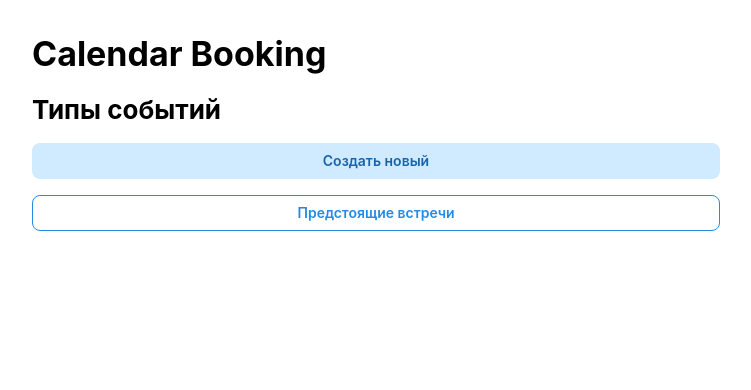
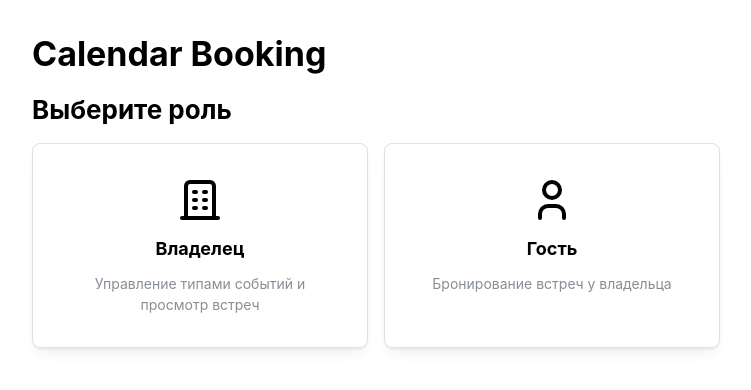
Before and after one commit to solyutor/ai-for-developers-project-386, a React (Vite) app in the folder frontend/: page / in a window 1280 px wide. Shown: the top 390 px of the page, without its empty margins (264-1015 px from the left). Built offline with nearby package versions, Linux system fonts and the light colour scheme.

Commit message:
Added owner/guest routing from the start page

```diff
--- a/frontend/src/App.tsx
+++ b/frontend/src/App.tsx
@@ -1,9 +1,9 @@
 import { MantineProvider, Container, Title, Stack } from '@mantine/core'
 import { BrowserRouter, Routes, Route, Link } from 'react-router-dom'
 import { EventTypeFormPage } from './pages/EventTypeFormPage'
-import { EventTypesListPage } from './pages/EventTypesListPage'
 import { OwnerBookingsPage } from './pages/OwnerBookingsPage'
 import { GuestEventTypesPage } from './pages/GuestEventTypesPage'
+import { RoleSelectPage } from './pages/RoleSelectPage'
 
 function App() {
   return (
@@ -17,7 +17,7 @@ function App() {
               </Link>
             </Title>
             <Routes>
-              <Route path="/" element={<EventTypesListPage />} />
+              <Route path="/" element={<RoleSelectPage />} />
               <Route path="/admin/event-types/new" element={<EventTypeFormPage />} />
               <Route path="/admin/bookings" element={<OwnerBookingsPage />} />
               <Route path="/guest/event-types" element={<GuestEventTypesPage />} />
--- /dev/null
+++ b/frontend/src/pages/RoleSelectPage.tsx
@@ -0,0 +1,85 @@
+import { useState } from 'react'
+import { Title, Text, Card, SimpleGrid, Button, Stack, TextInput } from '@mantine/core'
+import { IconBuilding, IconUser } from '@tabler/icons-react'
+import { useNavigate } from 'react-router-dom'
+
+export function RoleSelectPage() {
+  const navigate = useNavigate()
+  const [email, setEmail] = useState('')
+  const [showEmail, setShowEmail] = useState(false)
+
+  const isValidEmail = email.trim().includes('@')
+
+  function handleOwnerClick() {
+    navigate('/admin/bookings')
+  }
+
+  function handleGuestClick() {
+    setShowEmail(true)
+  }
+
+  function handleGuestSubmit() {
+    if (!isValidEmail) return
+    localStorage.setItem('guestEmail', email.trim())
+    navigate('/guest/event-types')
+  }
+
+  return (
+    <Stack gap="md">
+      <Title order={2}>Выберите роль</Title>
+
+      <SimpleGrid cols={{ base: 1, sm: 2 }}>
+        <Card
+          shadow="sm"
+          padding="xl"
+          radius="md"
+          withBorder
+          style={{ cursor: 'pointer' }}
+          onClick={handleOwnerClick}
+        >
+          <Stack gap="sm" align="center">
+            <IconBuilding size={48} />
+            <Title order={4}>Владелец</Title>
+            <Text c="dimmed" size="sm" ta="center">
+              Управление типами событий и просмотр встреч
+            </Text>
+          </Stack>
+        </Card>
+
+        <Card
+          shadow="sm"
+          padding="xl"
+          radius="md"
+          withBorder
+          style={{ cursor: 'pointer' }}
+          onClick={handleGuestClick}
+        >
+          <Stack gap="sm" align="center">
+            <IconUser size={48} />
+            <Title order={4}>Гость</Title>
+            <Text c="dimmed" size="sm" ta="center">
+              Бронирование встреч у владельца
+            </Text>
+          </Stack>
+        </Card>
+      </SimpleGrid>
+
+      {showEmail && (
+        <Stack gap="sm">
+          <TextInput
+            label="Email"
+            placeholder="your@email.com"
+            value={email}
+            onChange={(e) => setEmail(e.currentTarget.value)}
+            onKeyDown={(e) => {
+              if (e.key === 'Enter') handleGuestSubmit()
+            }}
+          />
+          <Button onClick={handleGuestSubmit} disabled={!isValidEmail}>
+            Продолжить
+          </Button>
+        </Stack>
+      )}
+    </Stack>
+  )
+}
```
